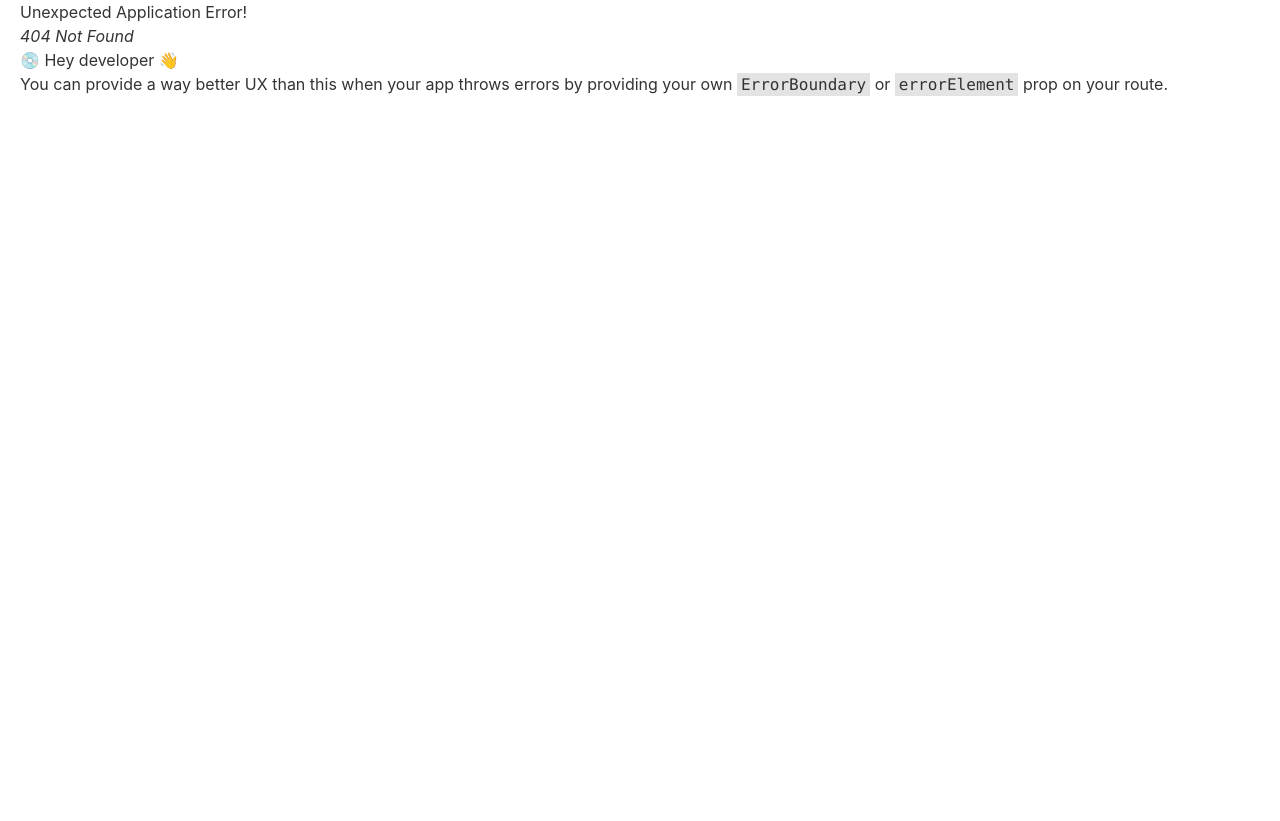
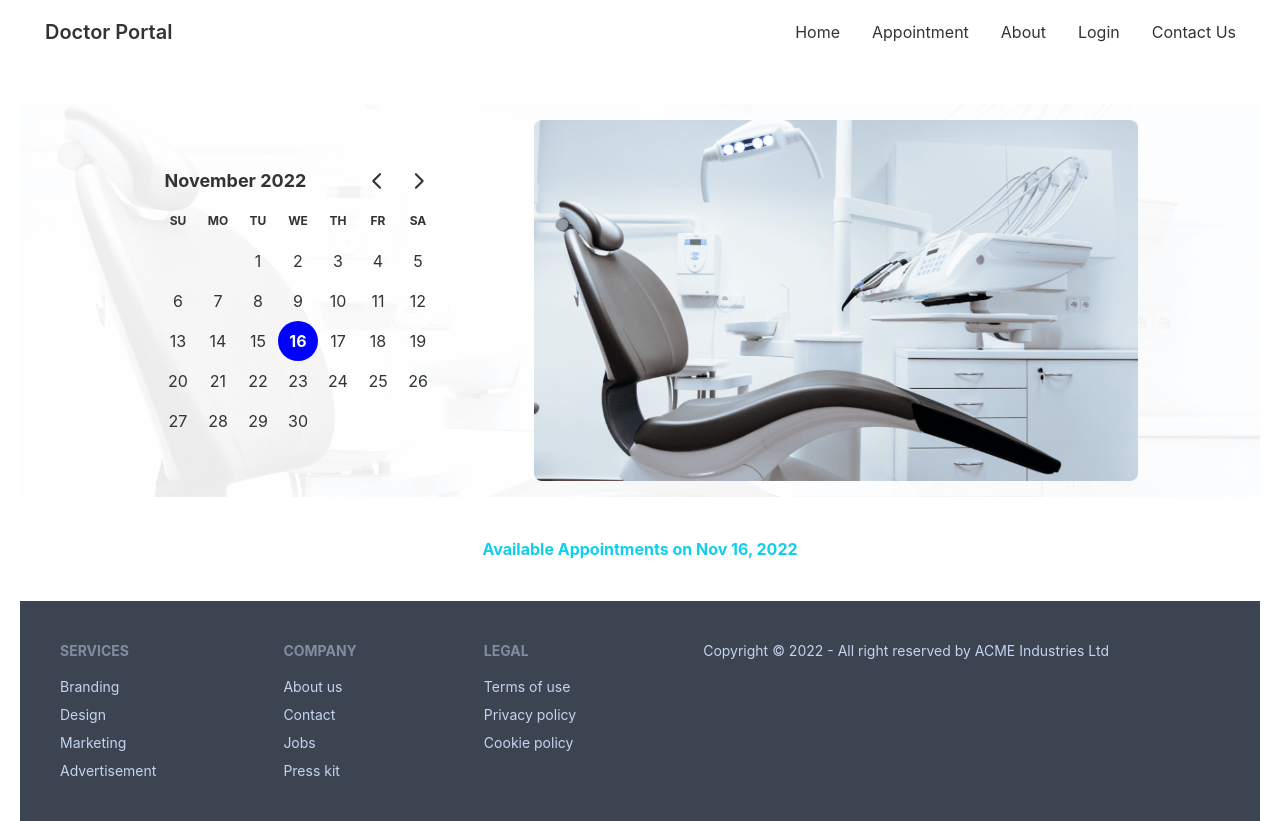
Before and after one commit to tonmoy3673/Doctor-Website, a React (Create React App) app: page /appointment in a window 1280 px wide. Before the commit this address had no page. Before the commit the page ends 800 px from the top, so only its background shows below. Built offline with nearby package versions, Linux system fonts and the light colour scheme.

Commit message:
set day picker in appointment page

```diff
--- a/package.json
+++ b/package.json
@@ -7,7 +7,9 @@
     "@testing-library/react": "^13.4.0",
     "@testing-library/user-event": "^13.5.0",
     "daisyui": "^2.40.1",
+    "date-fns": "^2.29.3",
     "react": "^18.2.0",
+    "react-day-picker": "^8.3.6",
     "react-dom": "^18.2.0",
     "react-icons": "^4.6.0",
     "react-router-dom": "^6.4.3",
--- /dev/null
+++ b/src/Pages/Appointment/Appointment/Appointment.js
@@ -0,0 +1,21 @@
+import React, { useState } from 'react';
+import AppointmentBanner from '../AppointmentBanner/AppointmentBanner';
+import AvailableAppointment from '../AvailableAppointment/AvailableAppointment';
+
+const Appointment = () => {
+    const [selectedDate,setSelectedDate]=useState(new Date());
+    return (
+        <div>
+            <AppointmentBanner
+            selectedDate={selectedDate}
+            setSelectedDate={setSelectedDate}
+
+            ></AppointmentBanner>
+            <AvailableAppointment
+            selectedDate={selectedDate}
+            ></AvailableAppointment>
+        </div>
+    );
+};
+
+export default Appointment;
--- /dev/null
+++ b/src/Pages/Appointment/AppointmentBanner/AppointmentBanner.js
@@ -0,0 +1,27 @@
+
+import img from '../../../images/chair.png';
+import { DayPicker } from 'react-day-picker';
+import { format } from 'date-fns';
+const AppointmentBanner = ({setSelectedDate,selectedDate}) => {
+
+    return (
+        <header className='mt-10'>
+             <div className="hero mt-10">
+            <div className="hero-content flex-col lg:flex-row-reverse">
+                <img src={img}  className="lg:w-1/2" alt='chair'/>
+                <div className='mr-16'>
+                <DayPicker
+                mode="single"
+                selected={selectedDate}
+                onSelect={setSelectedDate}
+
+                />
+                </div>
+            </div>
+        </div>
+
+        </header>
+    );
+};
+
+export default AppointmentBanner;
--- /dev/null
+++ b/src/Pages/Appointment/AvailableAppointment/AvailableAppointment.js
@@ -0,0 +1,11 @@
+import React from 'react';
+import { format } from 'date-fns';
+const AvailableAppointment = ({selectedDate}) => {
+    return (
+        <div className='py-10'>
+            <p className='text-center text-primary font-bold'>Available Appointments on {format(selectedDate, 'PP')}</p>
+        </div>
+    );
+};
+
+export default AvailableAppointment;
--- a/src/Pages/Home/Testimonial/Testimonial.js
+++ b/src/Pages/Home/Testimonial/Testimonial.js
@@ -36,7 +36,7 @@ const Testimonial = () => {
             <div className='flex justify-between'>
                 <div className='text-start'>
                     <h5 className='text-lg text-primary font-bold uppercase'>Testimonial</h5>
-                    <h2 className='text-2xl font-bold'>What Our Patients Says</h2>
+                    <h2 className='text-2xl font-bold'>What Our Patients Say</h2>
                 </div>
                 <figure>
                     <img src={quote} className='sm:w-24 lg:w-48' alt='quote'/>
--- a/src/Routes/router.js
+++ b/src/Routes/router.js
@@ -1,5 +1,6 @@
 import { createBrowserRouter } from "react-router-dom";
 import Main from "../Layout/Main";
+import Appointment from "../Pages/Appointment/Appointment/Appointment";
 import Home from "../Pages/Home/Home/Home";
 import Login from "../Pages/Login/Login";
 
@@ -20,6 +21,10 @@ export const router=createBrowserRouter([
             {
                 path:'/login',
                 element:<Login></Login>
+            },
+            {
+                path:'/appointment',
+                element:<Appointment></Appointment>
             }
         ]
 
--- a/src/index.js
+++ b/src/index.js
@@ -3,6 +3,7 @@ import ReactDOM from 'react-dom/client';
 import './index.css';
 import App from './App';
 import reportWebVitals from './reportWebVitals';
+import 'react-day-picker/dist/style.css';
 
 const root = ReactDOM.createRoot(document.getElementById('root'));
 root.render(
```
Also changed, not shown: 1 other file (tests, documents, lock files or other folders).
